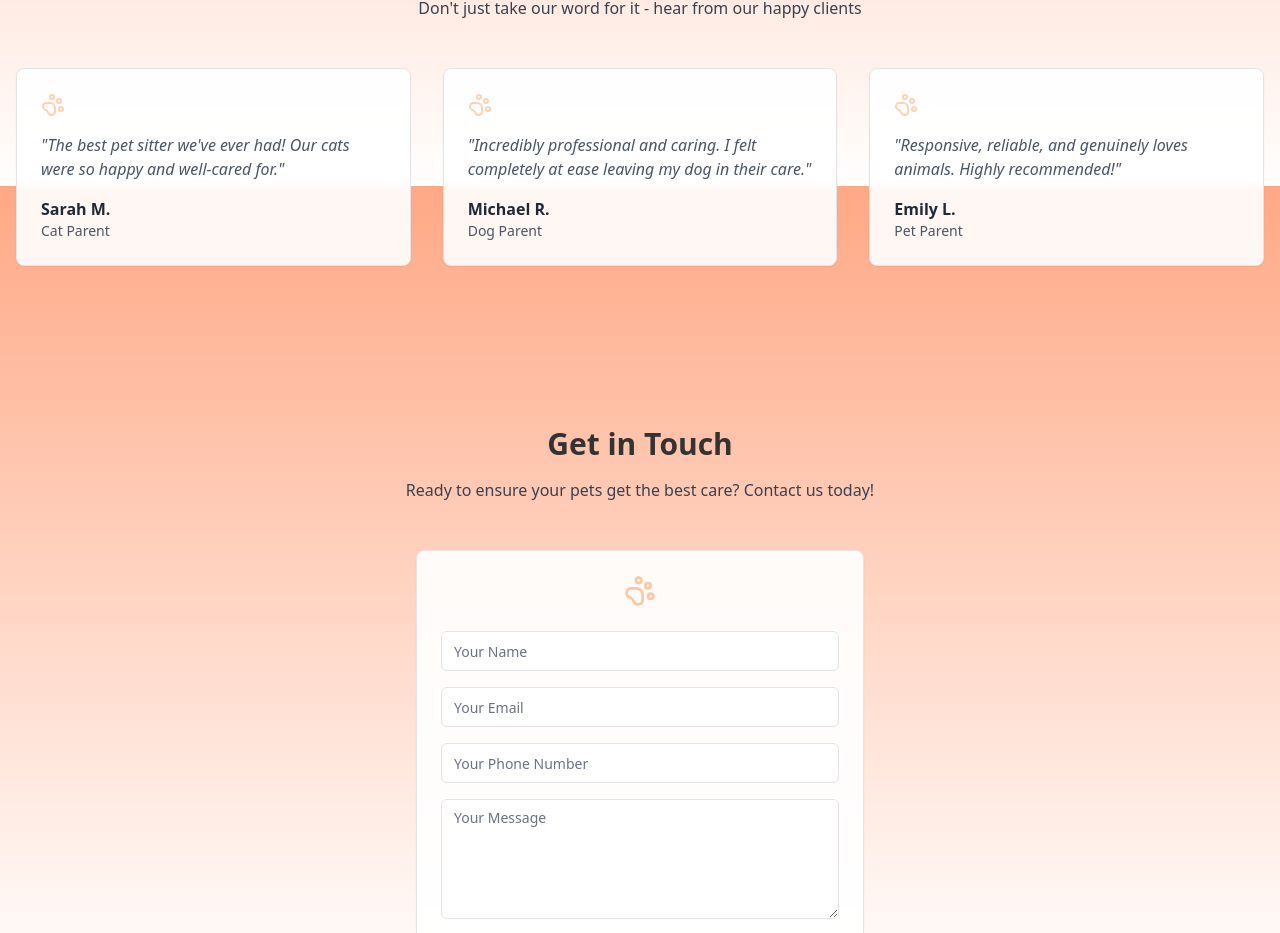
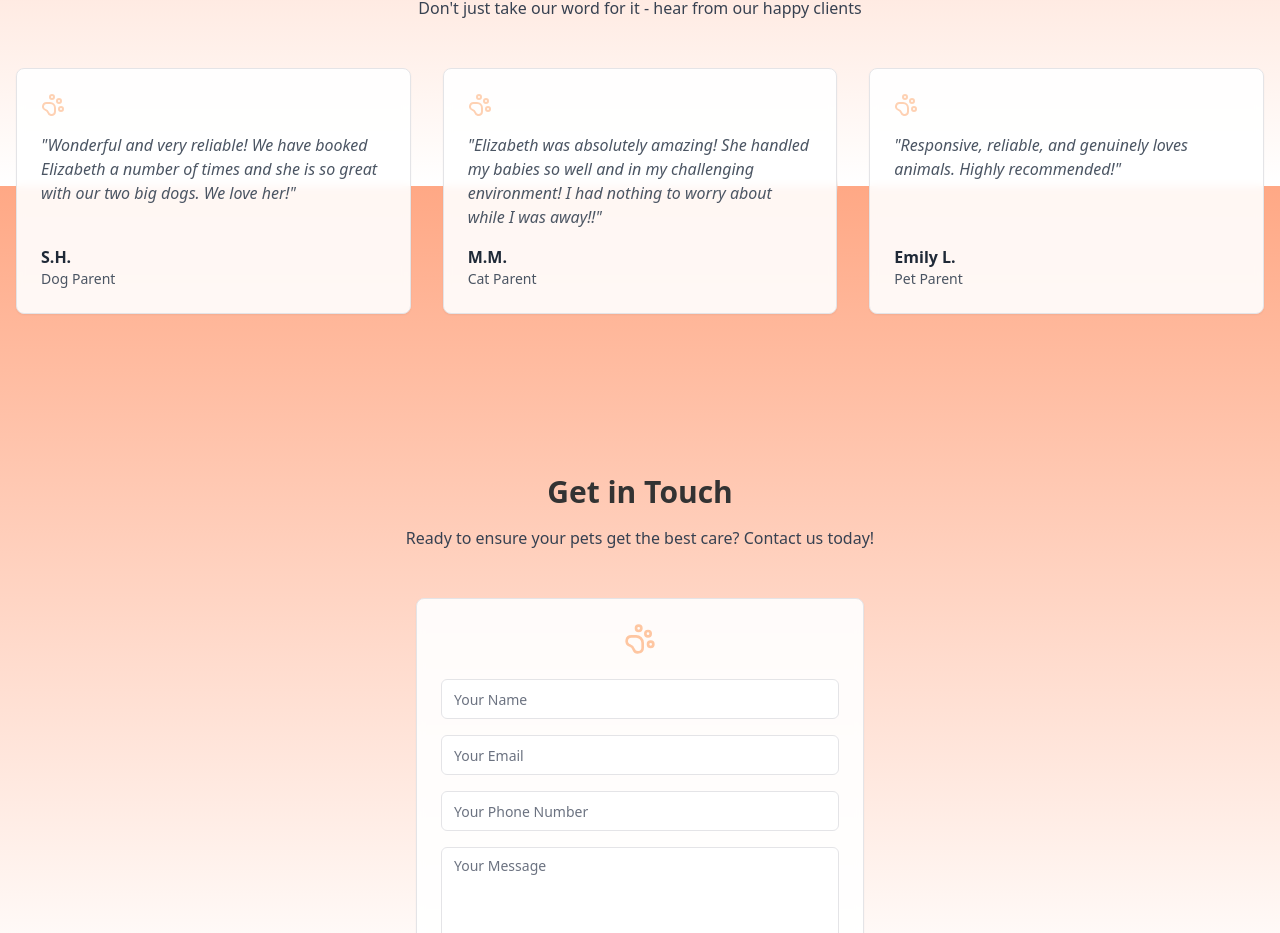
Before and after one commit to lg00d/thegoodsitter, a React (Vite) app: page / in a window 1280 px wide. Shown: the part 1414-2347 px from the top of the page. Built offline with nearby package versions, Linux system fonts and the light colour scheme.

Commit message:
Update testimonial content
Updates the text and author of the testimonial cards.

```diff
--- a/src/components/TestimonialsSection.tsx
+++ b/src/components/TestimonialsSection.tsx
@@ -4,14 +4,14 @@ import { PawPrint } from "lucide-react";
 
 const testimonials = [
   {
-    text: "The best pet sitter we've ever had! Our cats were so happy and well-cared for.",
-    author: "Sarah M.",
-    role: "Cat Parent",
+    text: "Wonderful and very reliable! We have booked Elizabeth a number of times and she is so great with our two big dogs. We love her!",
+    author: "S.H.",
+    role: "Dog Parent",
   },
   {
-    text: "Incredibly professional and caring. I felt completely at ease leaving my dog in their care.",
-    author: "Michael R.",
-    role: "Dog Parent",
+    text: "Elizabeth was absolutely amazing! She handled my babies so well and in my challenging environment! I had nothing to worry about while I was away!!",
+    author: "M.M.",
+    role: "Cat Parent",
   },
   {
     text: "Responsive, reliable, and genuinely loves animals. Highly recommended!",
```
